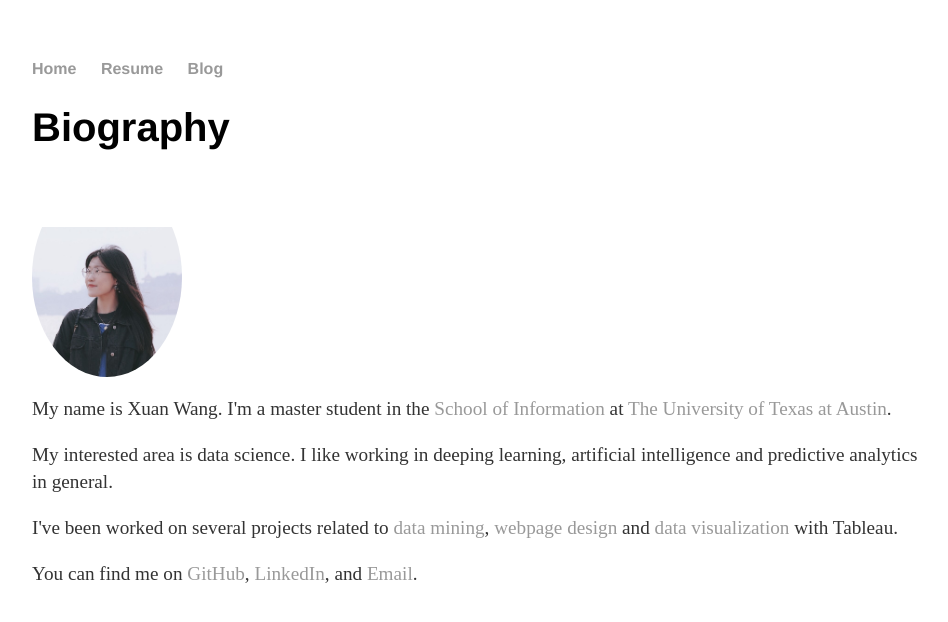
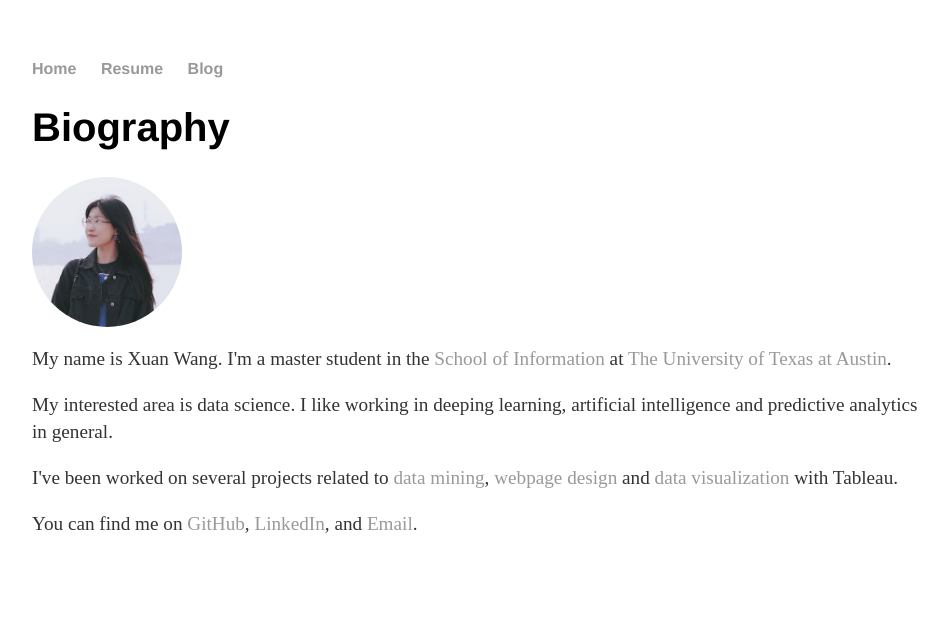
Before and after one commit to xxuanwang-zz/Portfolio, a Jekyll site: the page built from index.html, in a window 1280 px wide. Shown: the top 622 px of the page, without its empty margins (160-1108 px from the left). Built offline with Jekyll 4.4.1, drawn with Linux system fonts in a browser that asks for light colours.

Commit message:
Update index.html

```diff
--- a/index.html
+++ b/index.html
@@ -12,13 +12,12 @@ title: Xuan Wang
 		  overflow:hidden;
 		  width: 150px;
 		  height: 150px;
-		  padding-top:50px;
 	  }
 	  .img {
 		  width: 100%;
 		  height: auto;
-		  display:block;
-		  margin:0 auto;
+		  vertical-align:middle;
+	  }
   </style>
   <section id="about">
     <div class="div">
```
